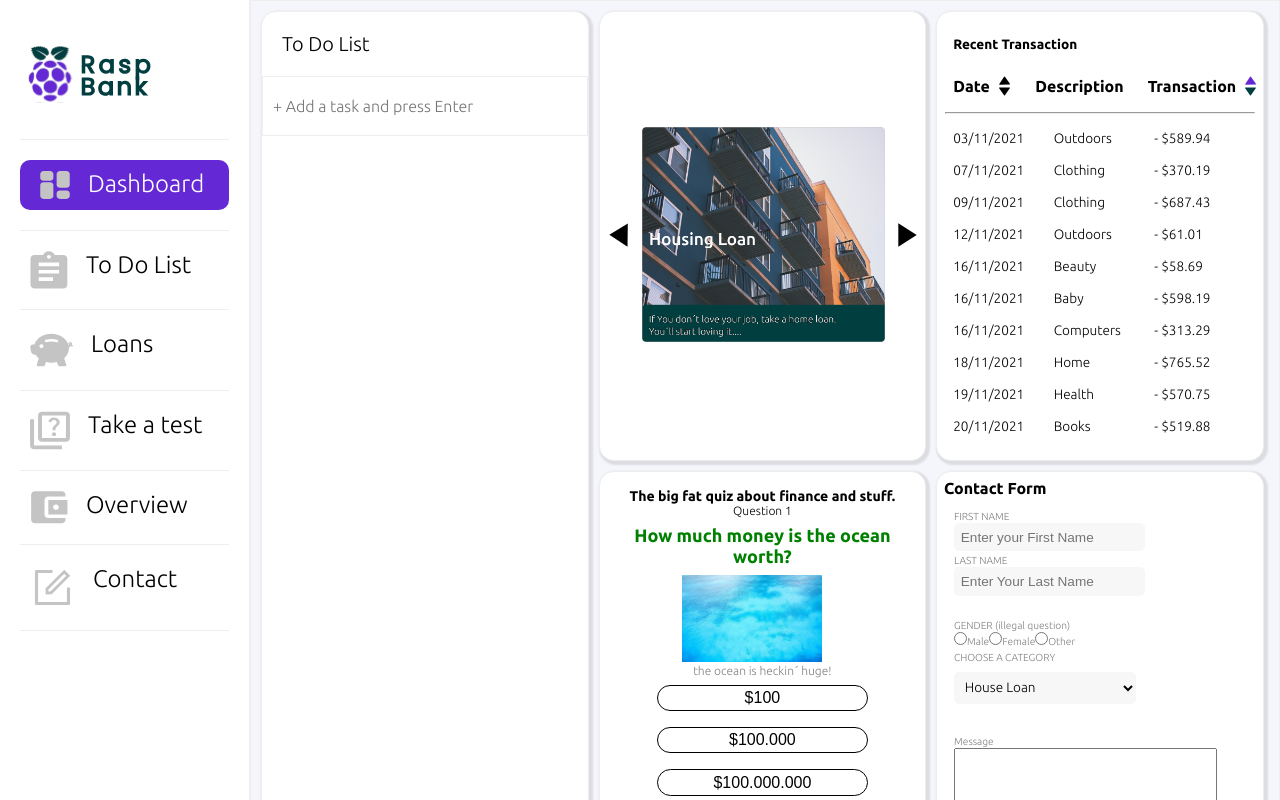
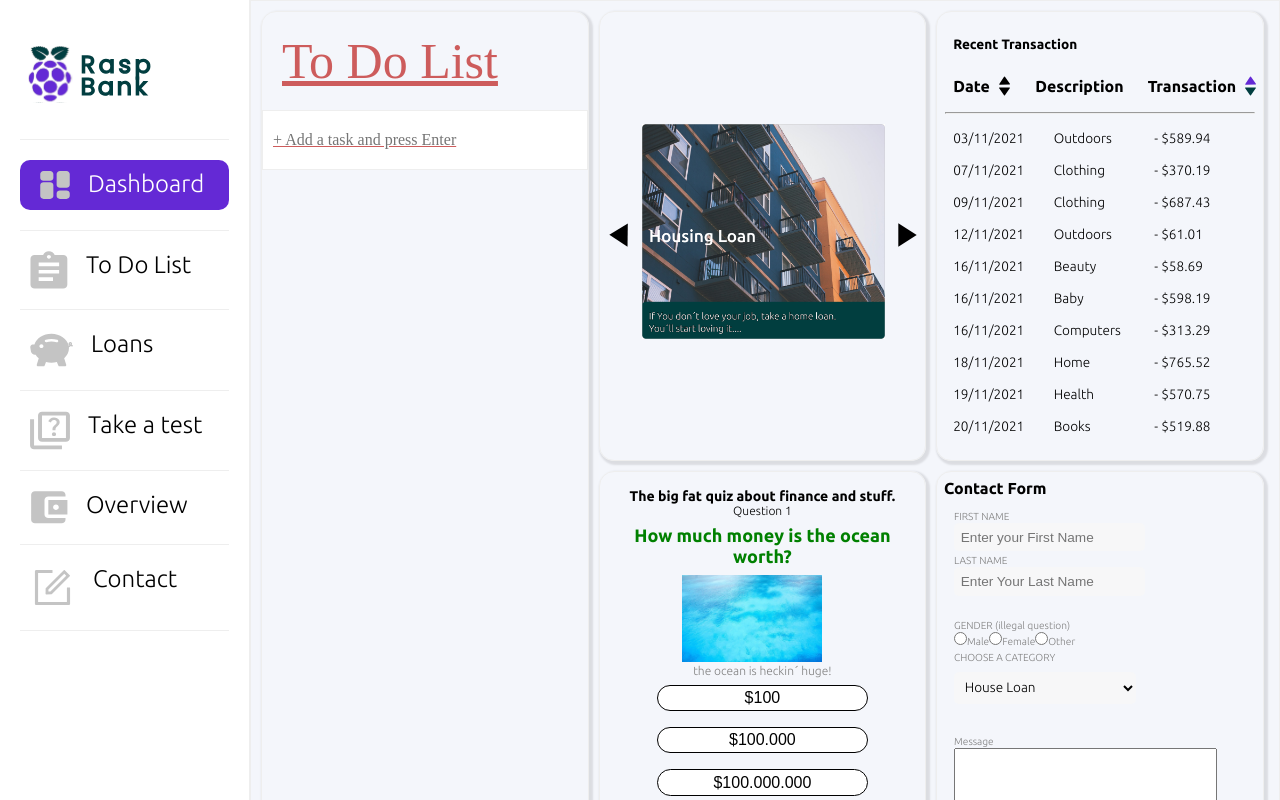
Before and after one commit to Judithlourde/Dashboard, a Vue app: page / in a window 1280 px wide. Shown: the top 800 px of the page. Built offline with nearby package versions, Linux system fonts and the light colour scheme.

Commit message:
Changed views to components

```diff
--- a/src/components/ContactForm.vue
+++ b/src/components/ContactForm.vue
@@ -8,6 +8,7 @@
                         <label for="firstname">FIRST NAME</label> <br>
                         <input name="firstname" v-model="firstName" type="text" placeholder="Enter your First Name">
                     </div>
+
                     <div>
                         <label for="firstname">LAST NAME</label> <br>
                         <input name="lastname" type="text" v-model="lastName" placeholder="Enter Your Last Name">
--- a/src/components/QuizApp.vue
+++ b/src/components/QuizApp.vue
@@ -72,6 +72,7 @@ export default {
             score: 0
         }
     },
+
     methods: {
         nextQuestion() {
             if (this.selected === null) {
@@ -84,18 +85,22 @@ export default {
             this.quizId++;
             this.selected = null;
         },
+
         selectAlternative(index) {
             this.selected = index;
         },
+
         resetGame() {
             this.quizId = 0,
             this.score = 0
         }
     },
+
     computed: {
         quizName() {
             return this.$store.getters.getQuizName
         },
+
         quizData() {
             return this.$store.getters.getQuizData
         },
--- a/src/components/Todolist.vue
+++ b/src/components/Todolist.vue
@@ -119,11 +119,12 @@ export default {
 <style>
     .todo {
         max-height: 80vh;
+        text-decoration: underline;
+        color: indianred;
     }
 
     .todo__header > h1 {
         padding: 20px;
-        /* font-size: 1rem; */
         font-weight: 300;
     }
 
--- a/src/modules/quiz.js
+++ b/src/modules/quiz.js
@@ -22,6 +22,7 @@ export default {
                 answer: 3,
 
                 },
+
                 {
                 id: 2,
                 question: "The sun is also pretty big. How many nickles could you fit across it?",
@@ -35,6 +36,7 @@ export default {
                     ],
                 answer: 3,
                 },
+
                 {
                 id: 3,
                 question: "Where are caesar-salads most expensive?",
@@ -49,6 +51,7 @@ export default {
                     ],
                 answer: 4,
                 },
+
                 {
                 id: 4,
                 question: "tralalala?",
@@ -67,10 +70,12 @@ export default {
             // score: 0,
         }
     },
+
     getters: {
         getQuizName(state) {
             return state.quizName
         },
+
         getQuizData(state) {
             return state.quizData
         }
--- a/src/routes.js
+++ b/src/routes.js
@@ -1,17 +1,17 @@
 // Import View(Pages) Linkes to the routes.js file
 import DashboardHome from './views/DashboardHome.vue';
-import SlideShowView from './views/SlideShowView.vue';
-import QuizAppView from './views/QuizAppView.vue';
-import TodoView from './views/TodoView.vue';
-import SortTableView from './views/SortTableView.vue';
-import ContactFormView from './views/ContactFormView.vue';
+import SlideShow from './components/SlideShow.vue';
+import QuizApp from './components/QuizApp.vue';
+import Todolist from './components/Todolist.vue';
+import SortTableContent from './components/SortTableContent.vue';
+import ContactForm from './components/ContactForm.vue';
 
 // Export the View-Page routes => this will be shown in the URL
 export default [
-    { name: 'contact', path: '/contact-form', component: ContactFormView },
-    { name: 'transaction', path: '/transaction', component: SortTableView },
-    { name: 'todolist', path: '/todolist', component: TodoView },
-    { name: 'quiz', path: '/quiz', component: QuizAppView },
-    { name: 'loans', path: '/loans', component: SlideShowView },
+    { name: 'contact', path: '/contact-form', component: ContactForm },
+    { name: 'transaction', path: '/transaction', component: SortTableContent },
+    { name: 'todolist', path: '/todolist', component: Todolist },
+    { name: 'quiz', path: '/quiz', component: QuizApp },
+    { name: 'loans', path: '/loans', component: SlideShow },
     { name: 'dashboard', path: '/', component: DashboardHome },
 ]
--- a/src/store.js
+++ b/src/store.js
@@ -1,9 +1,6 @@
 import quiz from './modules/quiz.js'
 
 export default {
-    components: {
-        quiz
-    },
     modules: {
         quiz
     }
--- a/src/views/DashboardHome.vue
+++ b/src/views/DashboardHome.vue
@@ -1,25 +1,25 @@
 <template>
-    <section class="dasboard">
-        <div class="dashboard__todolist">
+    <section class="dashboard">
+        <div class="dashboard__component dashboard__todolist">
             <Todolist />
         </div>
 
-        <div class="dashboard__slideshow">
+        <div class="dashboard__component dashboard__slideshow">
             <SlideShow />
         </div>
 
-        <div class="dashboard__sort-table">
+        <div class="dashboard__component dashboard__sort-table">
             <SortTableContent />
         </div>
 
-        <div class="dashboard__quiz-app">
+        <div class="dashboard__component dashboard__quiz-app">
             <QuizApp />
         </div>
 
-        <div class="dashboard__contact-form">
+        <div class="dashboard__component dashboard__contact-form">
             <ContactForm />
         </div>
-        </section>
+    </section>
 </template>
 <script>
     import Todolist from '../components/Todolist.vue';
@@ -39,7 +39,7 @@
     }
 </script>
 <style>
-    .dasboard {
+    .dashboard {
         background: #F4F6FB;
         border: 1px solid #eee;
         box-shadow: 2px lightgray;
@@ -52,18 +52,18 @@
 
     .dashboard__todolist {
         grid-row: 1 / 3;
-        font-size: 20px;
+        font-family: cursive;
     }
 
     .dashboard__slideshow {
         position: relative;
     }
 
-    .dasboard > div {
+    .dashboard__component {
+        font-size: 50px;
         position: relative;
         width: 100%;
         height: 100%;
-        background: #fff;
         border: 1px solid #eee;
         border-radius: 15px;
         box-shadow: 2px 2px 2px 2px rgba(0, 0, 0, .1);
```
Also changed, not shown: src/components/SortTableContent.vue (+7 -2 lines).
